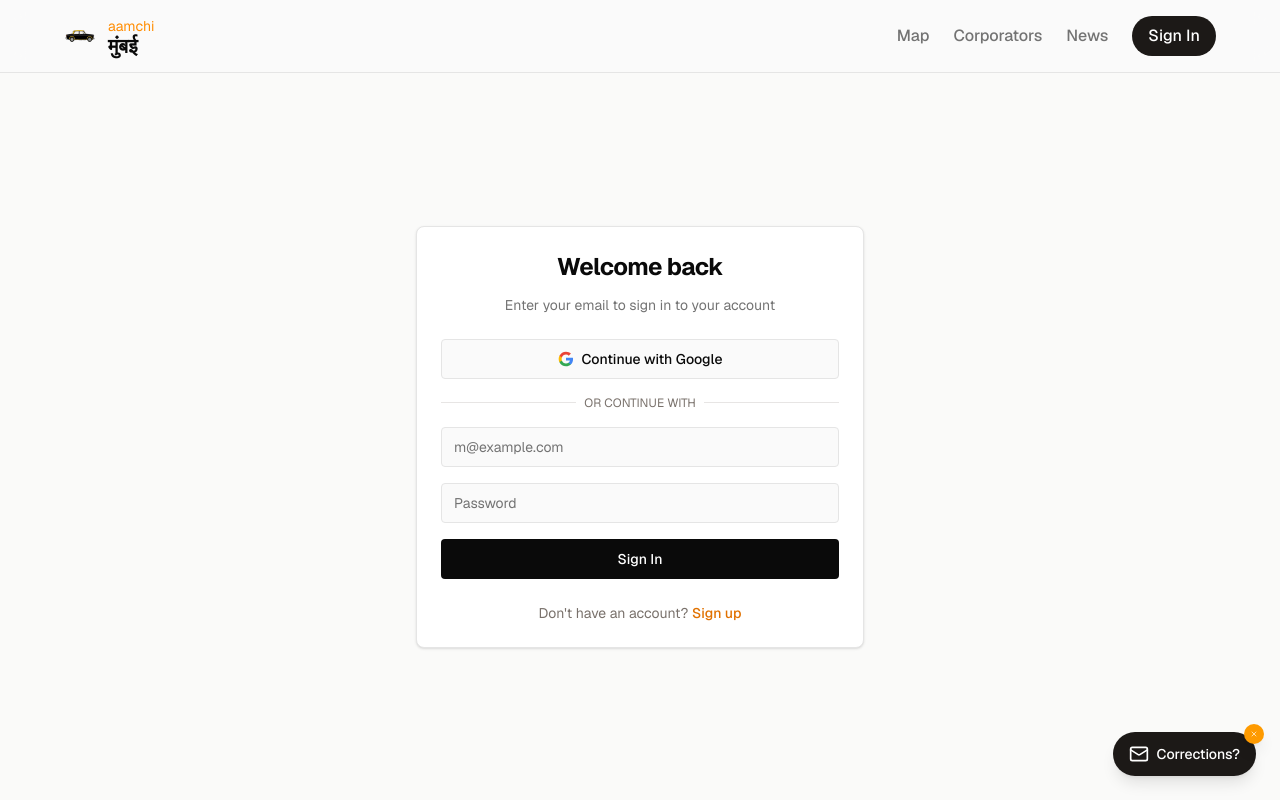
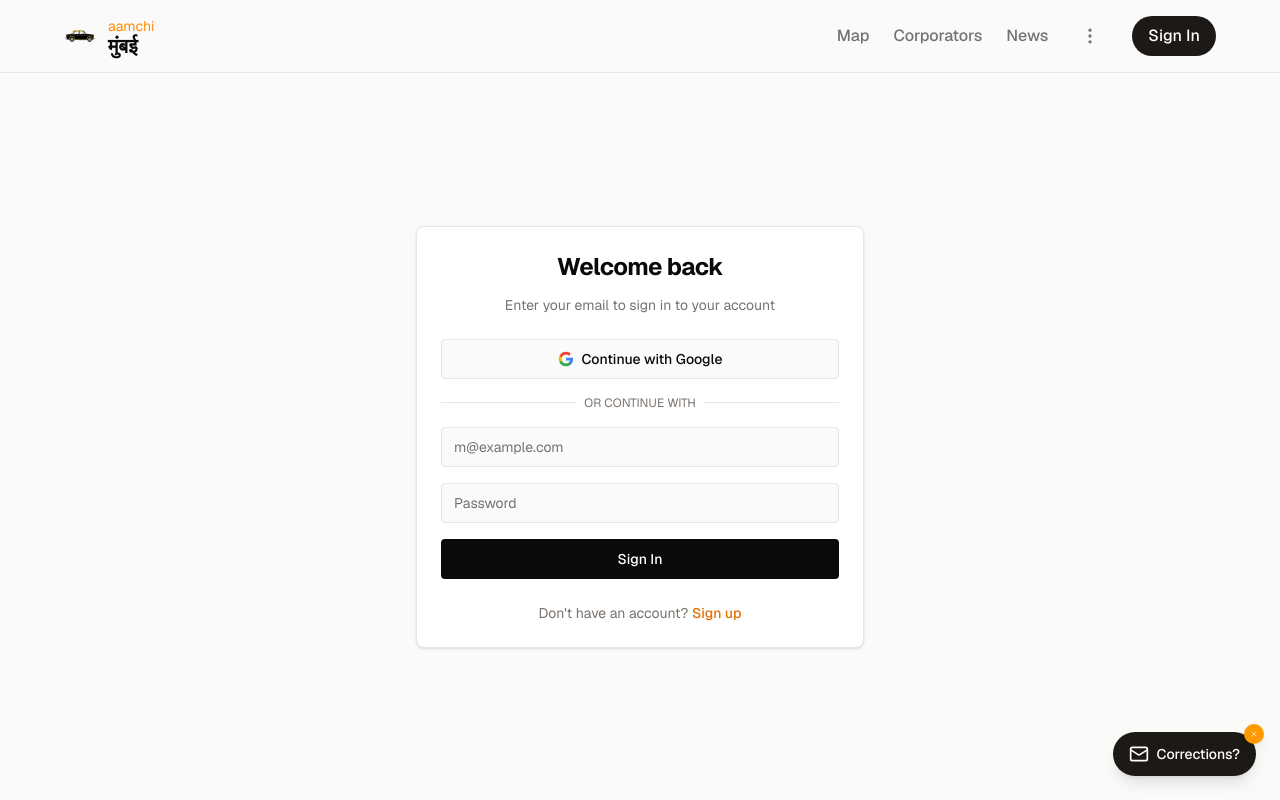
Before and after one commit to shetty-ansh/mumbai-civictracker, a Next.js app: page /auth in a window 1280 px wide. Built offline with nearby package versions, Linux system fonts and the light colour scheme; no server answers.

Commit message:
Ansh - Navbar now has MORE

```diff
--- a/components/ui/navbar.tsx
+++ b/components/ui/navbar.tsx
@@ -3,13 +3,26 @@
 import Link from "next/link";
 import Image from "next/image";
 import { usePathname } from "next/navigation";
-import { useEffect, useState } from "react";
+import { useEffect, useState, useRef } from "react";
+import { MoreVertical } from "lucide-react";
 import { createClient } from "@/utils/supabase/client";
 import { User } from "@supabase/supabase-js";
 
 export function Navbar() {
     const pathname = usePathname();
     const [user, setUser] = useState<User | null>(null);
+    const [showMore, setShowMore] = useState(false);
+    const moreRef = useRef<HTMLDivElement>(null);
+
+    useEffect(() => {
+        function handleClickOutside(event: MouseEvent) {
+            if (moreRef.current && !moreRef.current.contains(event.target as Node)) {
+                setShowMore(false);
+            }
+        }
+        document.addEventListener("mousedown", handleClickOutside);
+        return () => document.removeEventListener("mousedown", handleClickOutside);
+    }, []);
 
     useEffect(() => {
         const supabase = createClient();
@@ -90,6 +103,40 @@ export function Navbar() {
                         Results
                     </Link> */}
 
+                    <div className="relative" ref={moreRef}>
+                        <button
+                            onClick={() => setShowMore(!showMore)}
+                            className="flex items-center justify-center p-1 md:p-2 text-muted-foreground hover:text-foreground transition-colors"
+                            aria-label="More options"
+                        >
+                            <MoreVertical className="w-5 h-5" />
+                        </button>
+                        {showMore && (
+                            <div className="absolute top-full right-0 mt-2 w-48 bg-background border border-border rounded-lg shadow-lg overflow-hidden flex flex-col z-50">
+                                <Link
+                                    href="/stats"
+                                    onClick={() => setShowMore(false)}
+                                    className={`px-4 py-3 text-sm transition-colors text-left ${pathname === '/stats'
+                                        ? 'bg-accent/10 text-accent font-medium'
+                                        : 'text-foreground hover:bg-muted'
+                                        }`}
+                                >
+                                    Election Stats
+                                </Link>
+                                <Link
+                                    href="/candidates/rankings"
+                                    onClick={() => setShowMore(false)}
+                                    className={`px-4 py-3 text-sm transition-colors text-left ${pathname === '/candidates/rankings'
+                                        ? 'bg-accent/10 text-accent font-medium'
+                                        : 'text-foreground hover:bg-muted'
+                                        }`}
+                                >
+                                    Leaderboard
+                                </Link>
+                            </div>
+                        )}
+                    </div>
+
                     {user ? (
                         <Link
                             href="/profile"
```
